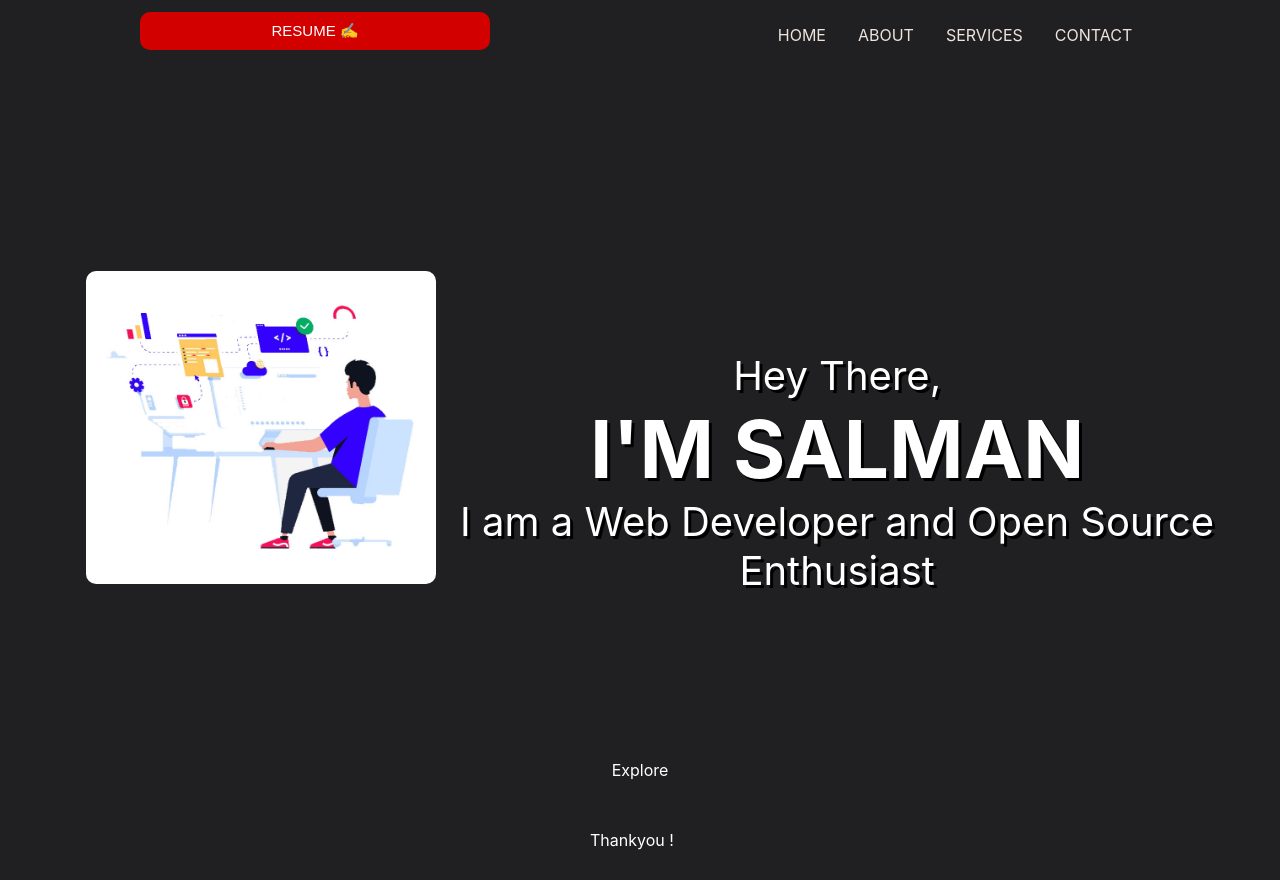
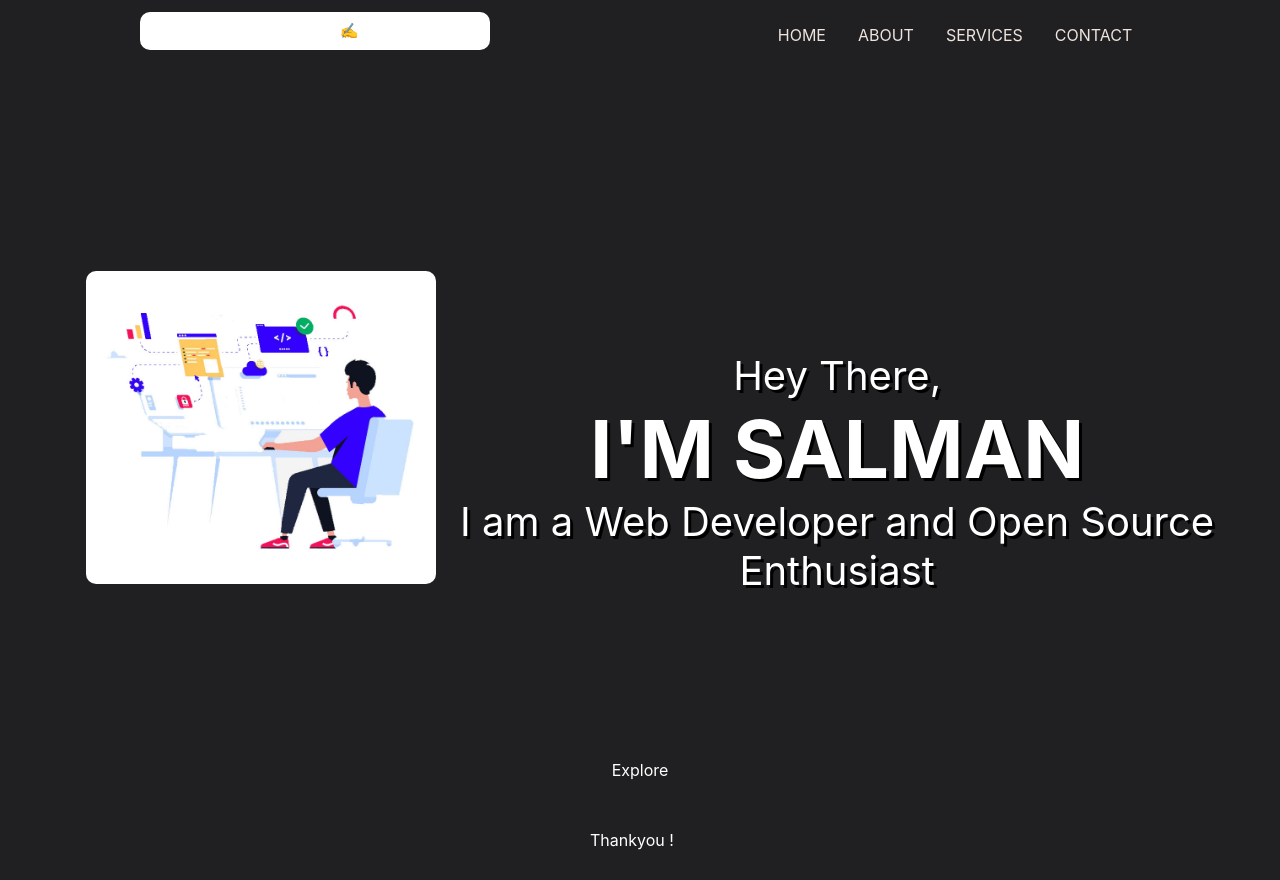
Before and after one commit to salmanansari14/Portfolioweb, a React (Create React App) app: page / in a window 1280 px wide. Built offline with nearby package versions, Linux system fonts and the light colour scheme.

Commit message:
chng colorbtn

```diff
--- a/src/style/Top.css
+++ b/src/style/Top.css
@@ -142,7 +142,7 @@ nav {
   cursor: pointer;
   font-size: 15px;
   border-radius: 10px;
-  background-color: rgb(211, 0, 0);
+  background-color: rgb(255, 255, 255);
   /* background-color: rgb(211, 126, 14); */
 }
 .btnn:hover{
```
